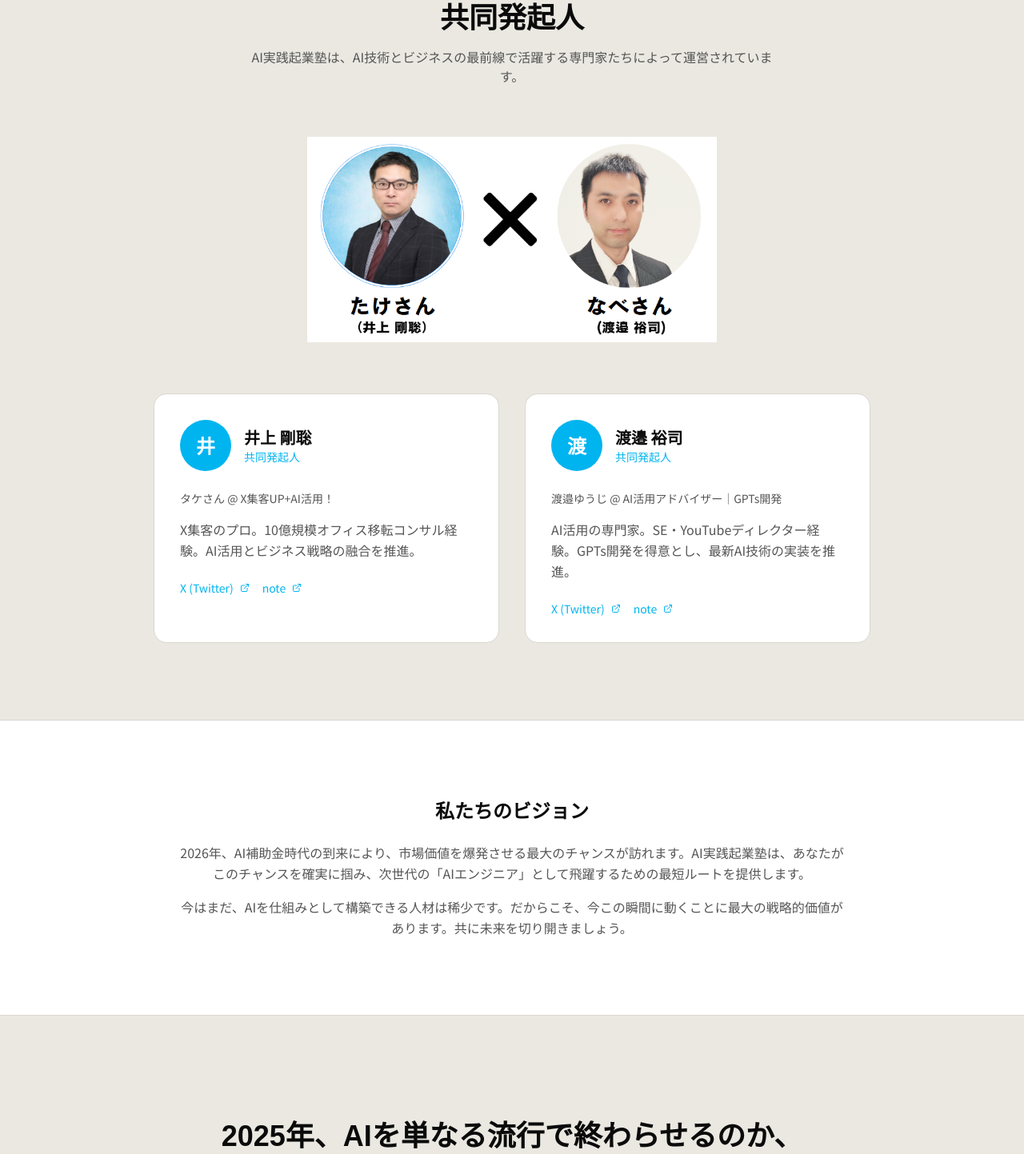
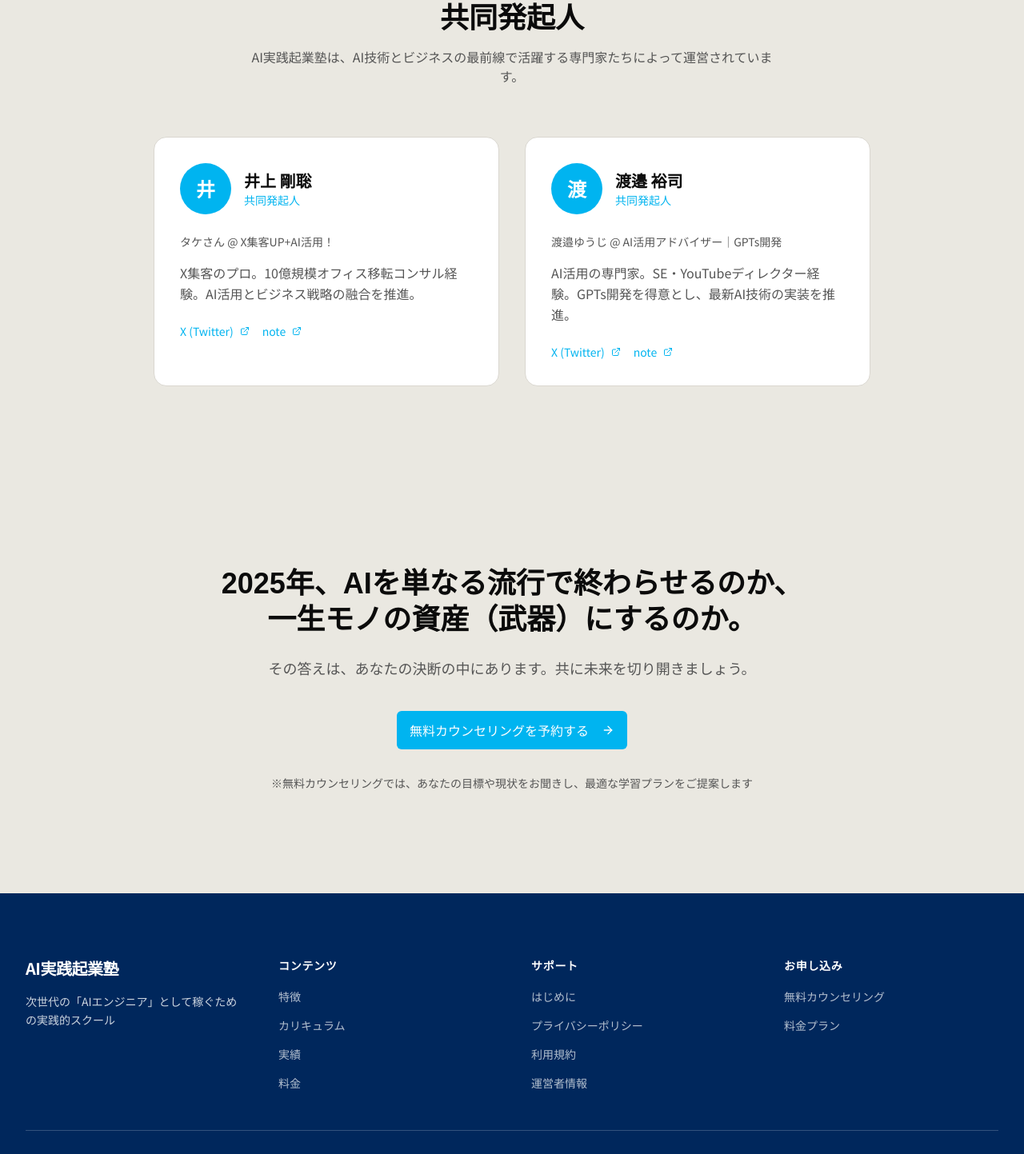
Before and after one commit to KANIKANIMAN1234/AI-jissenn-HP, a Next.js app in the folder 05_app/: page /founder in a window 1280 px wide. Shown: the part 430-1873 px from the top of the page at 80% size. Built offline with nearby package versions, Linux system fonts and the light colour scheme.

Commit message:
発起人ページの簡素化
- 共同発起人の画像を削除

- 私たちのビジョンセクションを削除

Made-with: Cursor

```diff
--- a/05_app/app/founder/page.tsx
+++ b/05_app/app/founder/page.tsx
@@ -64,17 +64,6 @@ export default function FounderPage() {
               </p>
             </div>
 
-            {/* Founders Image */}
-            <div className="flex justify-center mb-16">
-              <Image
-                src="/images/founders.png"
-                alt="共同発起人 - たけさん（井上 剛聡）× なべさん（渡邉 裕司）"
-                width={600}
-                height={400}
-                className="w-full max-w-lg h-auto"
-              />
-            </div>
-
             <div className="grid grid-cols-1 md:grid-cols-2 gap-8 max-w-4xl mx-auto">
               {founders.map((founder) => (
                 <div
@@ -118,19 +107,6 @@ export default function FounderPage() {
           </div>
         </section>
 
-        {/* Vision */}
-        <section className="py-16 lg:py-24 bg-card border-y border-border">
-          <div className="max-w-4xl mx-auto px-6 lg:px-8 text-center">
-            <h2 className="text-2xl font-bold text-foreground mb-6">私たちのビジョン</h2>
-            <p className="text-muted-foreground leading-relaxed mb-4">
-              2026年、AI補助金時代の到来により、市場価値を爆発させる最大のチャンスが訪れます。AI実践起業塾は、あなたがこのチャンスを確実に掴み、次世代の「AIエンジニア」として飛躍するための最短ルートを提供します。
-            </p>
-            <p className="text-muted-foreground leading-relaxed">
-              今はまだ、AIを仕組みとして構築できる人材は稀少です。だからこそ、今この瞬間に動くことに最大の戦略的価値があります。共に未来を切り開きましょう。
-            </p>
-          </div>
-        </section>
-
         <CTASection />
       </main>
       <Footer />
```
